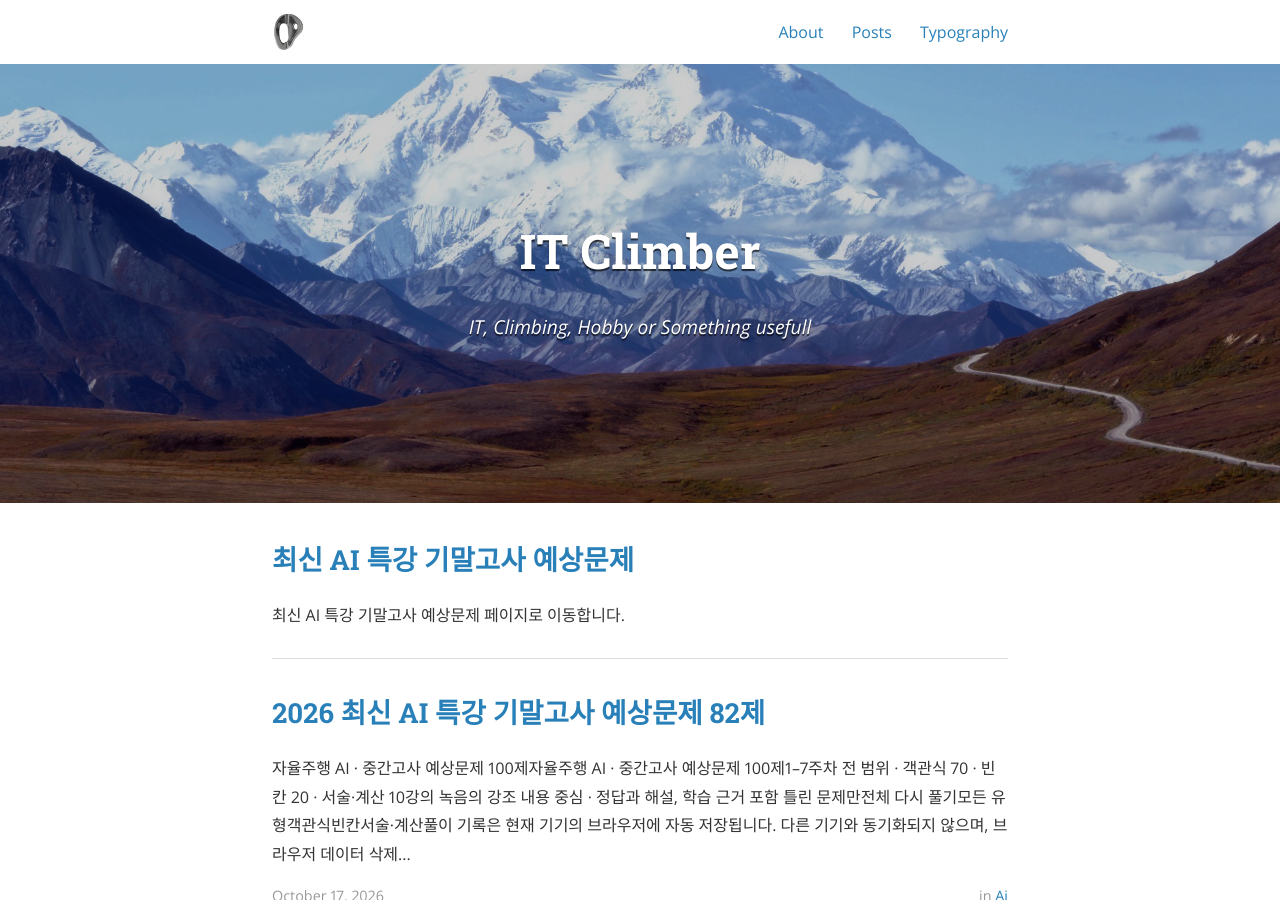
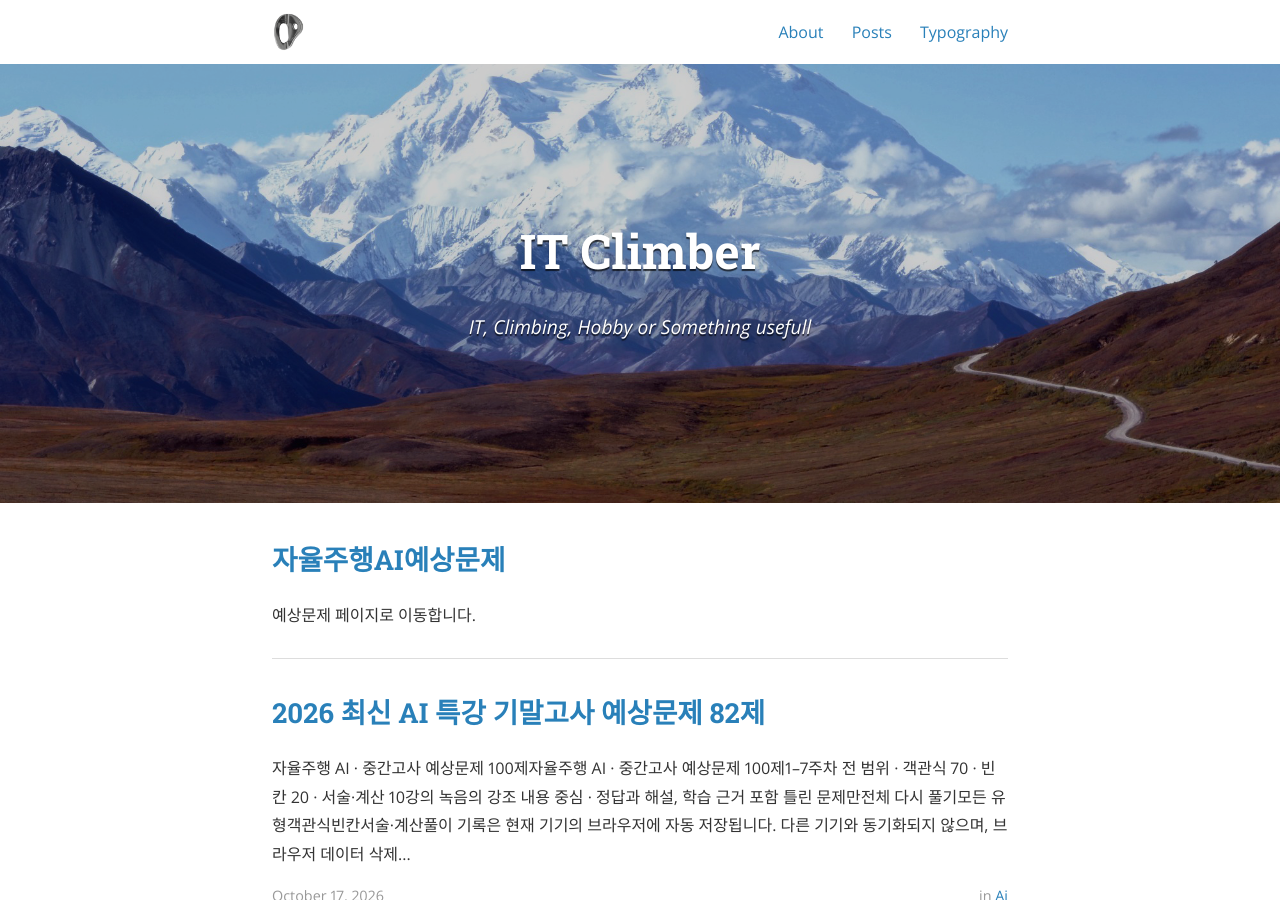
Before and after one commit to bacinchel/bacinchel.github.io, a Jekyll site: the page built from index.html, in a window 1280 px wide and 900 px high. Built offline with Jekyll 4.4.1, drawn with Linux system fonts in a browser that asks for light colours; nearby versions of some CDN libraries; the list of posts is cut into pages by our own code.

Commit message:
Update index.html

```diff
--- a/index.html
+++ b/index.html
@@ -16,10 +16,10 @@ layout: default
 <ul class="post-list">
   <li>
     <h2>
-      <a class="post-link" href="{{ site.baseurl }}/최신AI특강기말고사예상문제.html">최신 AI 특강 기말고사 예상문제</a>
+      <a class="post-link" href="{{ site.baseurl }}/자율주행AI예상문제.html">자율주행AI예상문제</a>
     </h2>
     <section class="post-excerpt" itemprop="description">
-      <p>최신 AI 특강 기말고사 예상문제 페이지로 이동합니다.</p>
+      <p>예상문제 페이지로 이동합니다.</p>
     </section>
   </li>
   <hr>
```
